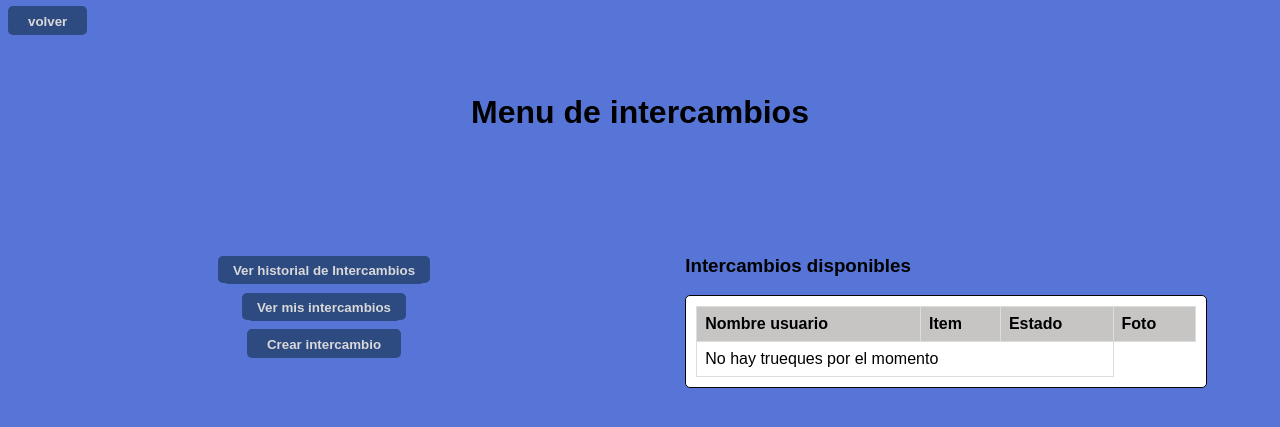
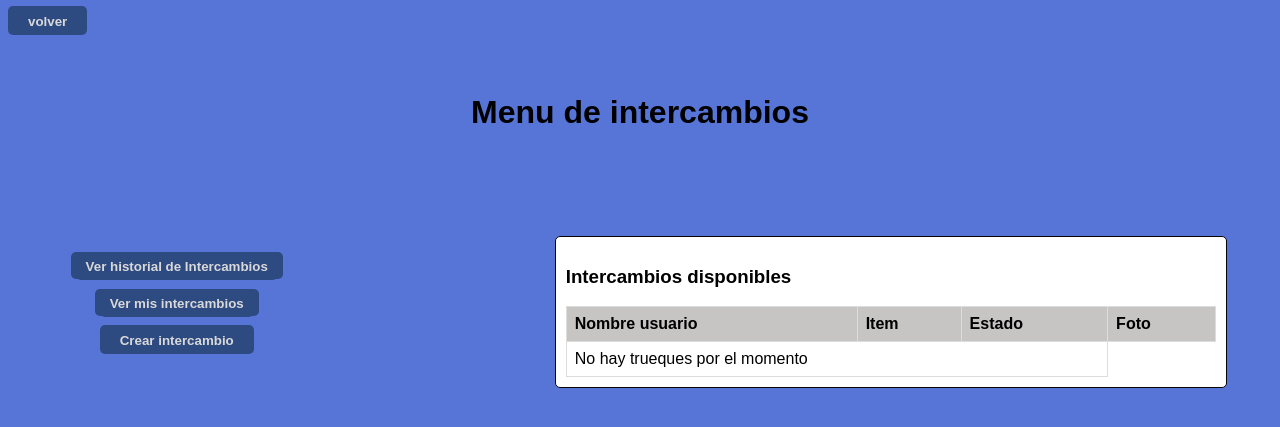
Before and after one commit to JJuanVolpe/Ferreplus, a Django app: page /intercambios/ in a window 1280 px wide. Shown: the top 427 px of the page. Run offline with Django 4.2, Linux system fonts and the light colour scheme; data that the repository does not hold is empty.

```diff
--- a/myapp/templates/Menu_De_Intercambios.html
+++ b/myapp/templates/Menu_De_Intercambios.html
@@ -3,6 +3,7 @@
     <head>
         <meta charset="UTF-8">
         <title>{{ title }}</title>
+        <link rel="shortcut icon" type="image/png" href="../static/favicon.png">
         <style>
 
             body {
@@ -18,15 +19,20 @@
                 padding: 20px;
             }
             .left {
-                justify-content:left;
-                align-items:flex-start;
+                display:flex;
+                justify-content: flex-start;
+                align-items: flex-start;
             }
             .right {
+                display:flex;
+                justify-content: c;
+                align-items: center;
                 font-family: Arial, Helvetica, sans-serif;
 
             }
             .divTrue{
-            width: 500px;
+            width: 650px;
+            align-items: center;
             min-width: 350px;
             max-height: 500px; /* Altura máxima inicial */
             overflow-y: auto; /* Desplazamiento vertical */
@@ -126,8 +132,9 @@
                     </div>
                 </div>
                 <div class="right">
-                    <h3> Intercambios disponibles </h1>
+
                     <div class="divTrue">
+                        <h3> Intercambios disponibles </h3>
                         <table class="trueque-table">
                             <thead>
                                 <tr>
--- a/myapp/templates/Mis_Trueques.html
+++ b/myapp/templates/Mis_Trueques.html
@@ -3,6 +3,7 @@
 <head>
     <meta charset="UTF-8">
     <title>{{ title }}</title>
+    <link rel="shortcut icon" type="image/png" href="../static/favicon.png">
     <style>
         body {
             background-color: #4566d3e5;
```
